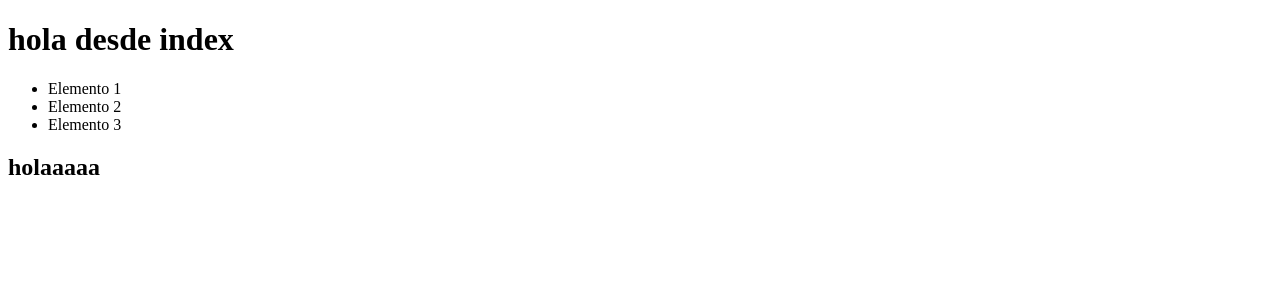
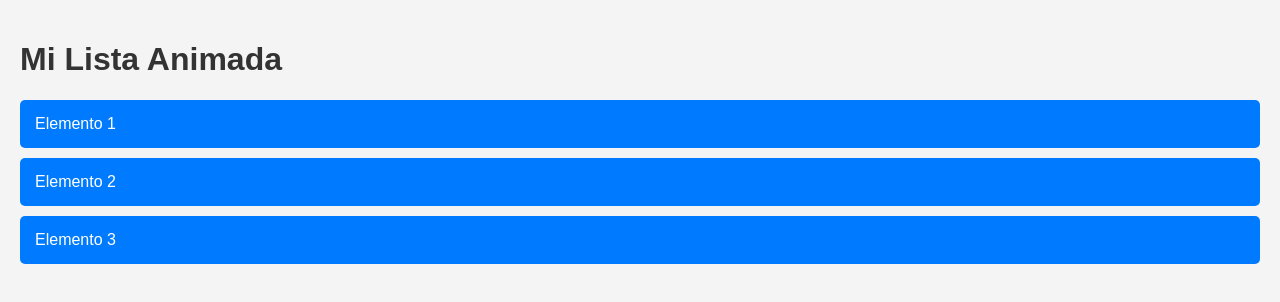
Before and after one commit to JeremyBenitez/Proyecto-git1, a plain HTML site: page index.html in a window 1280 px wide. Drawn offline with Linux system fonts and the light colour scheme.

Commit message:
estilos y animaciones

```diff
--- /dev/null
+++ b/css/styles.css
@@ -0,0 +1,26 @@
+body {
+    font-family: Arial, sans-serif;
+    background-color: #f4f4f4;
+    margin: 0;
+    padding: 20px;
+}
+
+h1 {
+    color: #333;
+}
+
+ul {
+    list-style-type: none; /* Elimina las viñetas */
+    padding: 0;
+}
+
+li {
+    background: #007BFF; /* Color de fondo */
+    color: white; /* Color del texto */
+    margin: 10px 0; /* Espaciado entre elementos */
+    padding: 15px; /* Espaciado interno */
+    border-radius: 5px; /* Bordes redondeados */
+    opacity: 0; /* Inicialmente invisible */
+    transform: translateY(20px); /* Desplazado hacia abajo */
+    transition: opacity 0.5s ease, transform 0.5s ease; /* Transiciones suaves */
+}
--- a/index.html
+++ b/index.html
@@ -3,16 +3,16 @@
 <head>
     <meta charset="UTF-8">
     <meta name="viewport" content="width=device-width, initial-scale=1.0">
-    <title>practica</title>
+    <title>Lista con Estilos y Animación</title>
+    <link rel="stylesheet" href="./css/styles.css">
 </head>
 <body>
-    <h1>hola desde index</h1>
-    <ul>
+    <h1>Mi Lista Animada</h1>
+    <ul id="miLista">
         <li>Elemento 1</li>
         <li>Elemento 2</li>
         <li>Elemento 3</li>
     </ul>
-    <h2>holaaaaa</h2>
-
+    <script src="./js/main.js"></script>
 </body>
 </html>
--- /dev/null
+++ b/js/main.js
@@ -0,0 +1,9 @@
+document.addEventListener("DOMContentLoaded", function() {
+    const items = document.querySelectorAll('#miLista li');
+    items.forEach((item, index) => {
+        setTimeout(() => {
+            item.style.opacity = 1; // Hacer visible el elemento
+            item.style.transform = 'translateY(0)'; // Desplazar a su posición original
+        }, index * 300); // Retraso basado en el índice
+    });
+});
```
